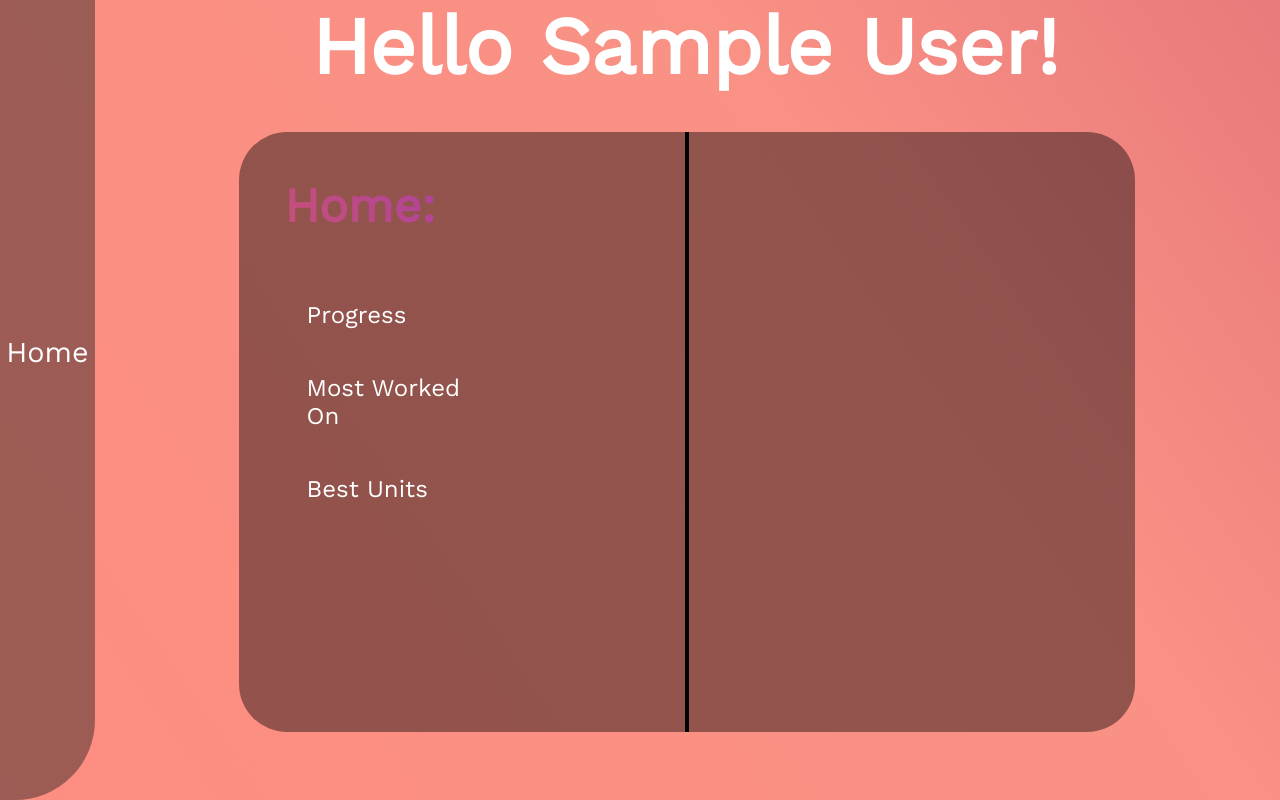
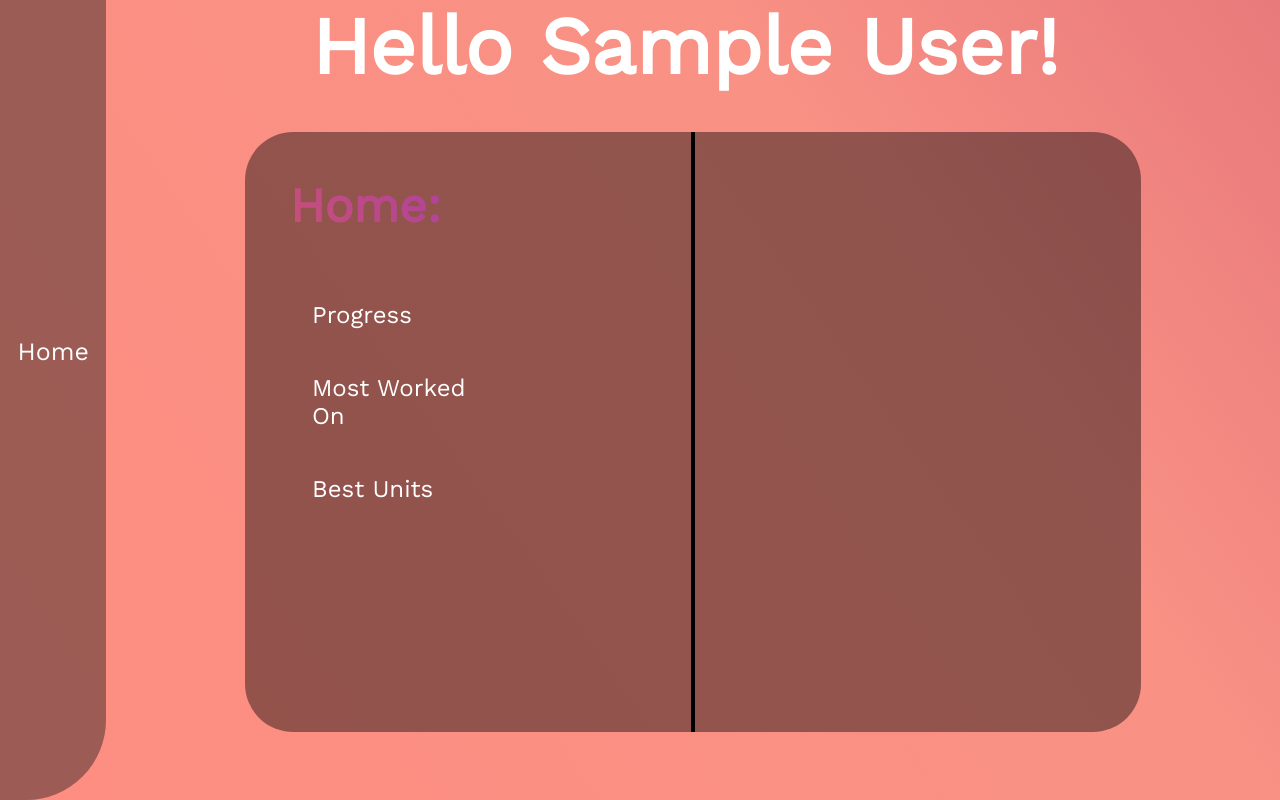
Before and after one commit to Tudor-The-programmer/Nea, a PHP site: page /nea/Pages/MainPage.php in a window 1280 px wide. Run offline with PHP 8.4, Linux system fonts and the light colour scheme; the visitor is signed in with stand-in values (Sample User, id 1); data that the repository does not hold is empty.

Commit message:
quick style change

```diff
--- a/Styles/MainPage.css
+++ b/Styles/MainPage.css
@@ -38,7 +38,7 @@ h1 {
 
 .tab-container {
     display: flex;
-    width: 8vw;
+    width: 9vw;
     height: 100vh;
     flex-direction: column;
     background-color: rgba(22, 22, 22, 0.419);
@@ -49,6 +49,7 @@ nav {
     flex-direction: column;
     display: flex;
     height: 88vh;
+    width: 100%;
     justify-content: space-evenly;
 }
 
@@ -57,11 +58,14 @@ nav {
     border: none;
     background-color: transparent;
     cursor: pointer;
-    font-size: 1.5rem;
+    font-size: 1.3rem;
     color: white;
     transition: 0.3s;
     height: 100%;
     transition-timing-function: cubic-bezier(0.3,-0.01, 0.44, 0.95);
+    overflow: wrap;
+    width: 80%;
+    margin-left: 10%;
 }
 
 .contentainer {
```
Also changed, not shown: Databases/Scores/Tudor.csv (line endings or trailing spaces).
